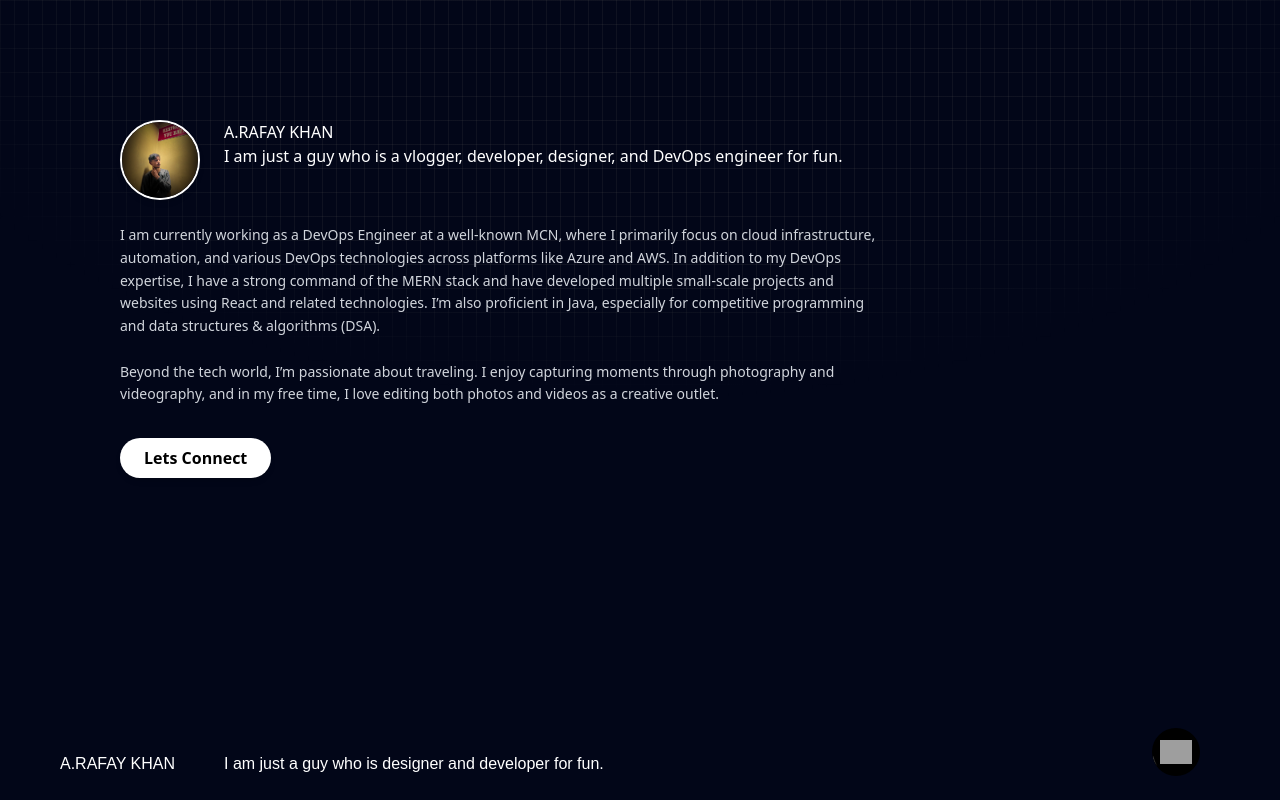
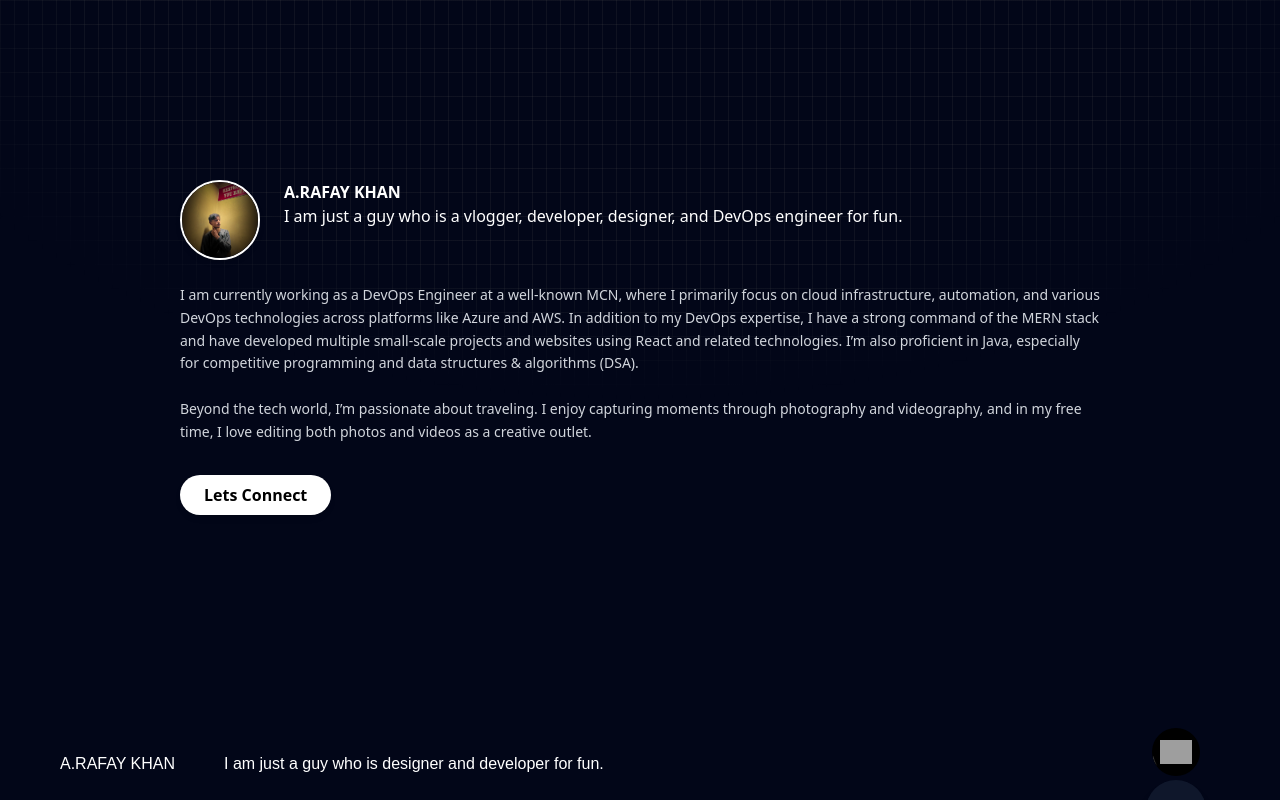
Before and after one commit to Rafayurgit/devPlayGround, a React (Vite) app in the folder frontend/: page / in a window 1280 px wide. Built offline with nearby package versions, Linux system fonts and the light colour scheme; grey boxes are pictures that could not be loaded.

Commit message:
Add: update style

```diff
--- a/frontend/src/Components/HeroSection.jsx
+++ b/frontend/src/Components/HeroSection.jsx
@@ -3,14 +3,14 @@ function HeroSection() {
 
   return (
     <div>
-      <section className="snap-start h-screen w-full flex items-start justify-start px-30 pt-30">
-        <div className="text-white max-w-3xl">
+      <section className="snap-start h-screen w-full flex items-start justify-start px-40 pt-40 ">
+        <div className="text-white  max-w-5xl p-5 ">
 
-          <div className="flex space-x-6 items-start">
+          <div className="flex space-x-6 items-start ">
             <img src="../../public/logos/profile.jpg" alt="" className="w-20 h-20 rounded-full object-cover border-2 border-white  shadow-md object-center "/>
 
             <div className=" ">
-              <h1 className="">A.RAFAY KHAN</h1>
+              <h1 className="font-bold">A.RAFAY KHAN</h1>
               <p>I am just a guy who is a vlogger, developer, designer, and DevOps engineer for fun.</p>
             </div>
 
--- a/frontend/src/Pages/Home.jsx
+++ b/frontend/src/Pages/Home.jsx
@@ -3,10 +3,16 @@ import projectList from "../DATA/projectList";
 import HeroSection from "../Components/HeroSection";
 import ProjectSection from "../Components/ProjectSection";
 import SkillSection from "../Components/SkillSection";
+import SideBarNav from "../Components/SideBarNav";
+import { useState } from "react";
 
 const Home = () => {
+
+  const [isSideBarOpen, setSideBarOpen]= useState(false);
+  const toggleSideBar=()=> setSideBarOpen(prev => !prev);
+
   return (
-    <div className="relative h-screen">
+    <div className="relative min-h-screen">
 
     <div className="fixed z-50 bottom-6 left-15">
       <h1 className="text-white font-mont text-xlg">A.RAFAY KHAN</h1>
@@ -21,9 +27,11 @@ const Home = () => {
         <img src="../../public/logos/RafayLogo.PNG" alt="Logo" className="w-full h-full object-contain" />
       </button>
     </div> */}
-    <div className="fixed z-50 bottom-6 right-20">
+    <div className="fixed z-70 bottom-6 right-20">
 
-  <button className="relative w-12 aspect-square rounded-full p-2 cursor-pointer hover:scale-115 transition-transform duration-200 overflow-hidden bg-black group">
+  <button
+  onClick={toggleSideBar}
+  className="relative w-12 aspect-square rounded-full p-2 cursor-pointer hover:scale-115 transition-transform duration-200 overflow-hidden bg-black group">
     {/* Spark Border Effect */}
     <span className="absolute inset-0 rounded-full overflow-hidden mask-gradient animate-flip z-0">
       <span className="spark-inner"></span>
@@ -41,8 +49,9 @@ const Home = () => {
   </button>
 </div>
 
+      <SideBarNav isOpen={isSideBarOpen} toggleSideBar={toggleSideBar} />
 
-      <div className="snap-y snap-mandatory overflow-y-scroll h-screen">
+      <div className="snap-y snap-mandatory overflow-y-scroll h-screen z-0">
         <HeroSection/>
         <ProjectSection/>
         <SkillSection/>
```
